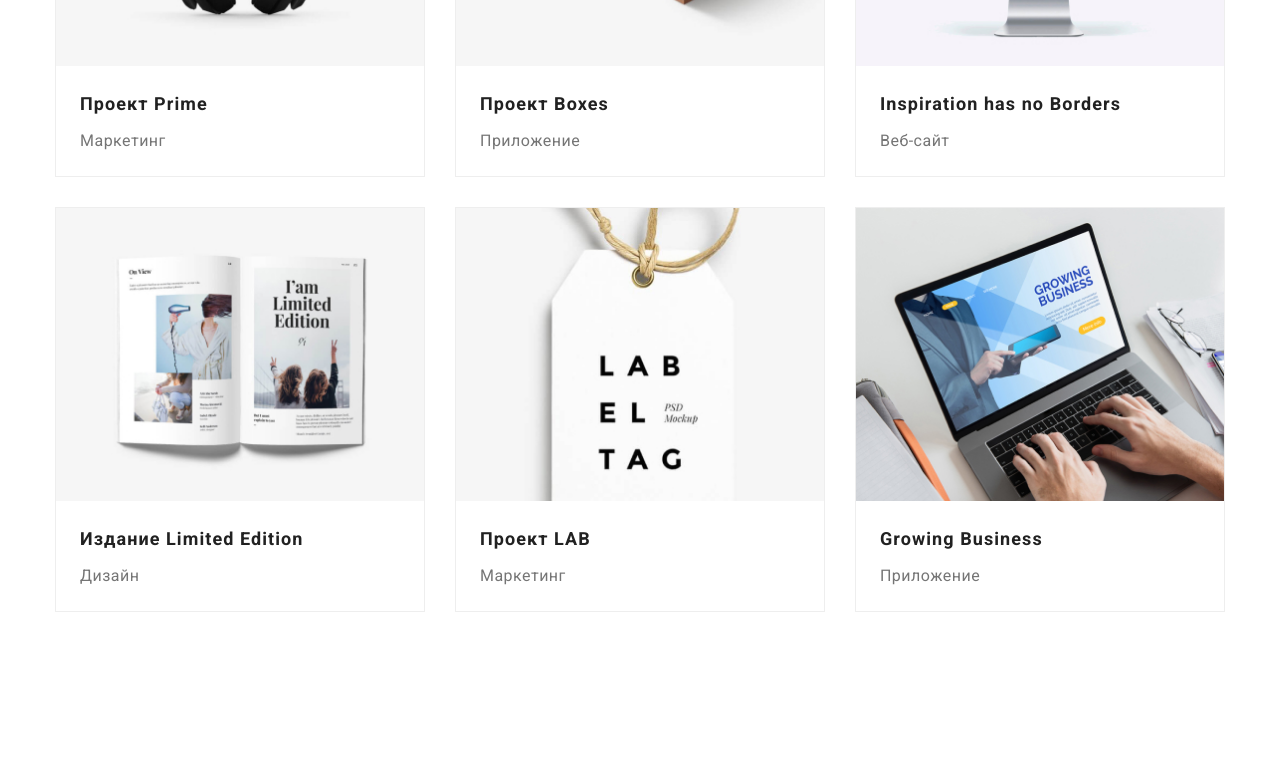
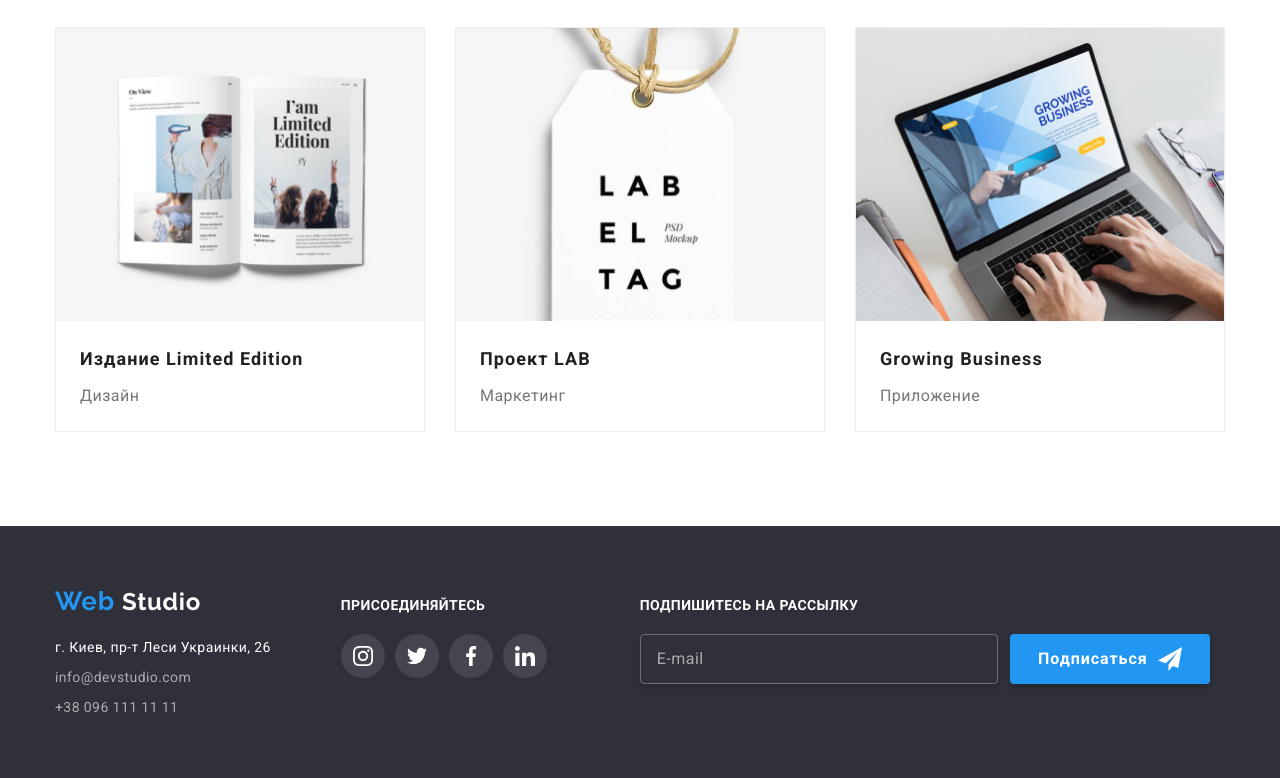
Before and after one commit to goncharova-alina/goit-markup-hw-08, a plain HTML site: page portfolio.html in a window 1280 px wide. Shown: the part 1089-1867 px from the top of the page. Drawn offline with Linux system fonts and the light colour scheme.

Commit message:
Адаптивная версия модального окна и футера

```diff
--- a/portfolio.html
+++ b/portfolio.html
@@ -25,10 +25,10 @@
                 <div class="menu-conteiner" id="menu-conteiner" data-menu>
                     <ul class="navigation-list list">
                         <li class="navigation-list-item">
-                            <a class="navigation-list-link current link" href="./index.html">Студия</a>
+                            <a class="navigation-list-link link" href="./index.html">Студия</a>
                         </li>
                         <li class="navigation-list-item">
-                            <a class="navigation-list-link link" href="./portfolio.html">Портфолио</a>
+                            <a class="navigation-list-link current link" href="./portfolio.html">Портфолио</a>
                         </li>
                         <li class="navigation-list-item">
                             <a class="navigation-list-link link" href="">Контакты</a>
@@ -178,9 +178,10 @@
         </section>
 
     </main>
-    <!-- <footer class="footer">
+    <footer class="footer">
         <div class="conteiner">
-            <div>
+            <div class="footer-wrapper">
+                <div class="address-wrapper">
                     <a class="logo-footer link" href="./index.html"><span class="logo-element">Web </span> Studio</a>
                     <address class="address-section">
                         <p class="address-office">г. Киев, пр-т Леси Украинки, 26</p>
@@ -234,7 +235,9 @@
                     </form>
                 </div>
             </div>
-    </footer> -->
+
+        </div>
+    </footer>
 
     <script src="./js/menu.js"></script>
 
--- a/sass/components/_modal.scss
+++ b/sass/components/_modal.scss
@@ -6,17 +6,29 @@
     height: 100%;
     background-color: rgba(0, 0, 0, 0.2);
     z-index: 100;
+
+    padding: 93px 15px;
+    overflow-y: scroll;
 }
 .modal-form {
-    width: 528px;
-    position: absolute;
-    top: 50%;
-    left: 50%;
-    transform: translate(-50%, -50%);
+    position: relative;
+    width: 100%;
+
     display: flex;
     flex-direction: column;
     background-color: #fff;
     padding: 40px;
+
+    @media screen and (min-width: 767px) {
+        width: 450px;
+        position: absolute;
+        top: 50%;
+        left: 50%;
+        transform: translate(-50%, -50%);
+    }
+    @media screen and (min-width: 767px) {
+        width: 528px;
+    }
 }
 .modal-form-title {
     font-style: normal;
--- a/sass/layout/_client.scss
+++ b/sass/layout/_client.scss
@@ -24,8 +24,6 @@
         margin: 15px;
     }
 }
-
-
 .our-client-list-item-link {
     display: flex;
     justify-content: center;
--- a/sass/layout/_footer.scss
+++ b/sass/layout/_footer.scss
@@ -1,15 +1,15 @@
 .footer {
     background-color: #2F303A;
     text-align: center;
-    .conteiner {
-        padding-top: 60px;
-        padding-bottom: 60px;
-    }
+    padding-top: 60px;
+    padding-bottom: 60px;
 }
 @media screen and (min-width: 768px) {
-    .conteiner {
+
+    .footer-wrapper {
         display: flex;
         flex-wrap: wrap;
+        align-items: baseline;
     }
     .address-wrapper {
         margin-left: 74px;
@@ -19,30 +19,35 @@
 
     }
     .subscribe-input-wrapper {
-        margin: auto;
+        margin-left: auto;
+        margin-right: auto;
     }
 
 }
 @media screen and (min-width: 1200px) {
-    .conteiner {
+    .footer {
+        text-align: left;
+    }
+    .footer-wrapper {
         display: flex;
+        flex-wrap: nowrap;
         align-items: baseline;
-        padding-top: 60px;
-        padding-bottom: 60px;
+    }
+    .address-wrapper {
+        margin-left: 0px;
     }
     .subscribe-wrapper {
         margin-left: 70px;
     }
     .subscribe-input-wrapper {
+
+        margin-right: 0px;
         margin-left: 93px;
     }
     .subscribe-form {
         display: flex;
     }
 }
-
-
-
 .logo-footer {
     @extend %font-for-logo;
     color: $title-dark-theme-color;
@@ -72,8 +77,12 @@
     letter-spacing: 0.03em;
     color: rgba(255, 255, 255, 0.6);
 }
-.address-wrapper, .subscribe-wrapper  {
+.address-wrapper,
+.subscribe-wrapper {
     margin-bottom: 60px;
+    @media screen and (min-width: 1200px) {
+        margin-bottom: 0px;
+    }
 }
 
 .subscribe-subtitle {
@@ -110,8 +119,6 @@
     width: 20px;
     height: 20px;
 }
-
-
 .subscribe-input-subtitle {
     display: block;
     color: $title-dark-theme-color;
@@ -145,6 +152,13 @@
     font-size: 16px;
     line-height: 1.2;
     }
+    @media screen and (min-width: 768px) {
+        width: 450px;
+    }
+    @media screen and (min-width: 1200px) {
+        width: 358px;
+        margin-bottom: 0px;
+    }
 }
 .submit-form-button {
     display: flex;
@@ -163,6 +177,10 @@
     border-radius: 4px;
     margin: auto;
     border: none;
+
+    @media screen and (min-width: 1200px) {
+        margin-left: 12px;
+    }
 }
 .submit-form-button-svg {
     fill: $title-dark-theme-color;
--- a/sass/portfolio.scss
+++ b/sass/portfolio.scss
@@ -3,9 +3,13 @@
 @import "./base/base";
 @import "./components/conteiner";
 @import "./components/section";
+@import "./components/title";
+@import "./components/subtitle";
+@import "./components/discription";
 @import "./components/modal";
 @import "./utils/placeholder";
 @import "./layout/logo";
 @import "./layout/header";
+
 @import "./layout/portfolio";
 @import "./layout/footer";
```
Also changed, not shown: index.html (+3 -0 lines), css/main.css, css/main.min.css, css/portfolio.css, css/portfolio.min.css, 4 other files. Lines whose indentation alone changed are shown as unchanged.
